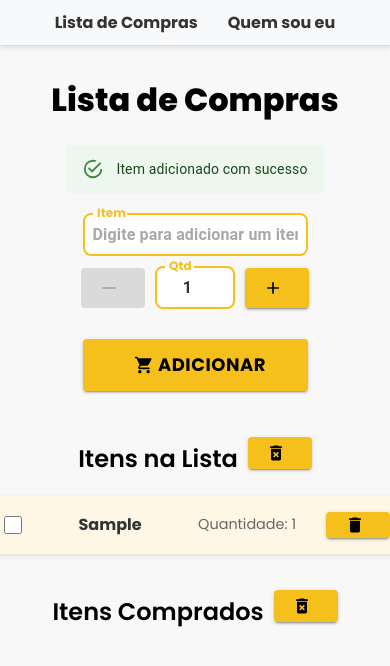
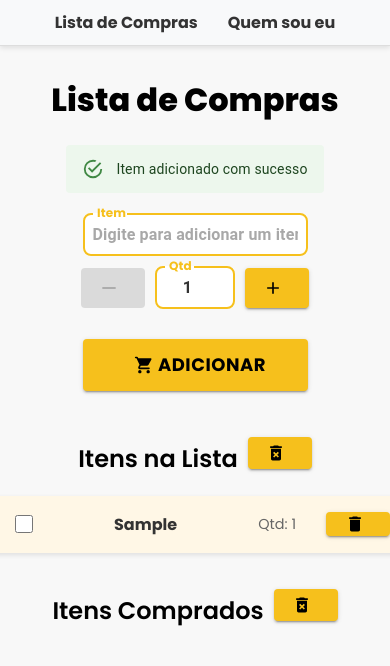
Before and after one commit to vh-mendes/shoppingList, a React (Vite) app: page / in a window 390 px wide. Both pictures are taken after typing "Sample" into the empty fields and a click on the button "ADICIONAR". Shown: the top 666 px of the page. Built offline with nearby package versions, Linux system fonts and the light colour scheme.

Commit message:
Finalizando a responsividade

```diff
--- a/src/components/ClearItemButton.tsx
+++ b/src/components/ClearItemButton.tsx
@@ -17,7 +17,7 @@ export function ClearItemButton({ onClear }: ClearItemProps) {
         textTransform: "uppercase",
         fontFamily: "'Poppins', sans-serif",
         display: "flex",
-        padding: "3px",
+        padding: "2px",
         "& .MuiButton-startIcon": {
           display: "flex",
           marginRight: "2px",
--- a/src/components/ShoppingList.tsx
+++ b/src/components/ShoppingList.tsx
@@ -145,7 +145,7 @@ export function ShoppingList() {
         onChange={() => ItemComprado(item.id)}
       />
       <span className="item-name">{item.nome}</span>
-      <span className="item-quantity">Quantidade: {item.quantidade}</span>
+      <span className="item-quantity">Qtd: {item.quantidade}</span>
       <div className="actions">
       <ClearItemButton onClear={() => RemoveItem(item.id)} />
       </div>
@@ -165,7 +165,7 @@ export function ShoppingList() {
         onChange={() => ItemComprado(item.id)}
       />
       <span className="item-name">{item.nome}</span>
-      <span className="item-quantity-checked">Quantidade: {item.quantidade}</span>
+      <span className="item-quantity-checked">Qtd: {item.quantidade}</span>
       <div className="actions">
       <ClearItemButton onClear={() => RemoveItem(item.id)} />
       </div>
--- a/src/styles/listStyles.css
+++ b/src/styles/listStyles.css
@@ -144,7 +144,14 @@
   .shopping-list-item {
     text-align: center;
     padding: 16px;
-    width: 80%;
+    width: 100% !important;
+  }
+  .shopping-list-item input[type="checkbox"] {
+    margin-left: 15px;
+    width: 18px;
+    height: 18px;
+    cursor: pointer;
+    accent-color: #f6c01c;
   }
 }
 
@@ -152,7 +159,7 @@
   .shopping-list-item {
     text-align: center;
     padding: 16px;
-    width: 50%;
+    width: 100%;
   }
 }
 
```
